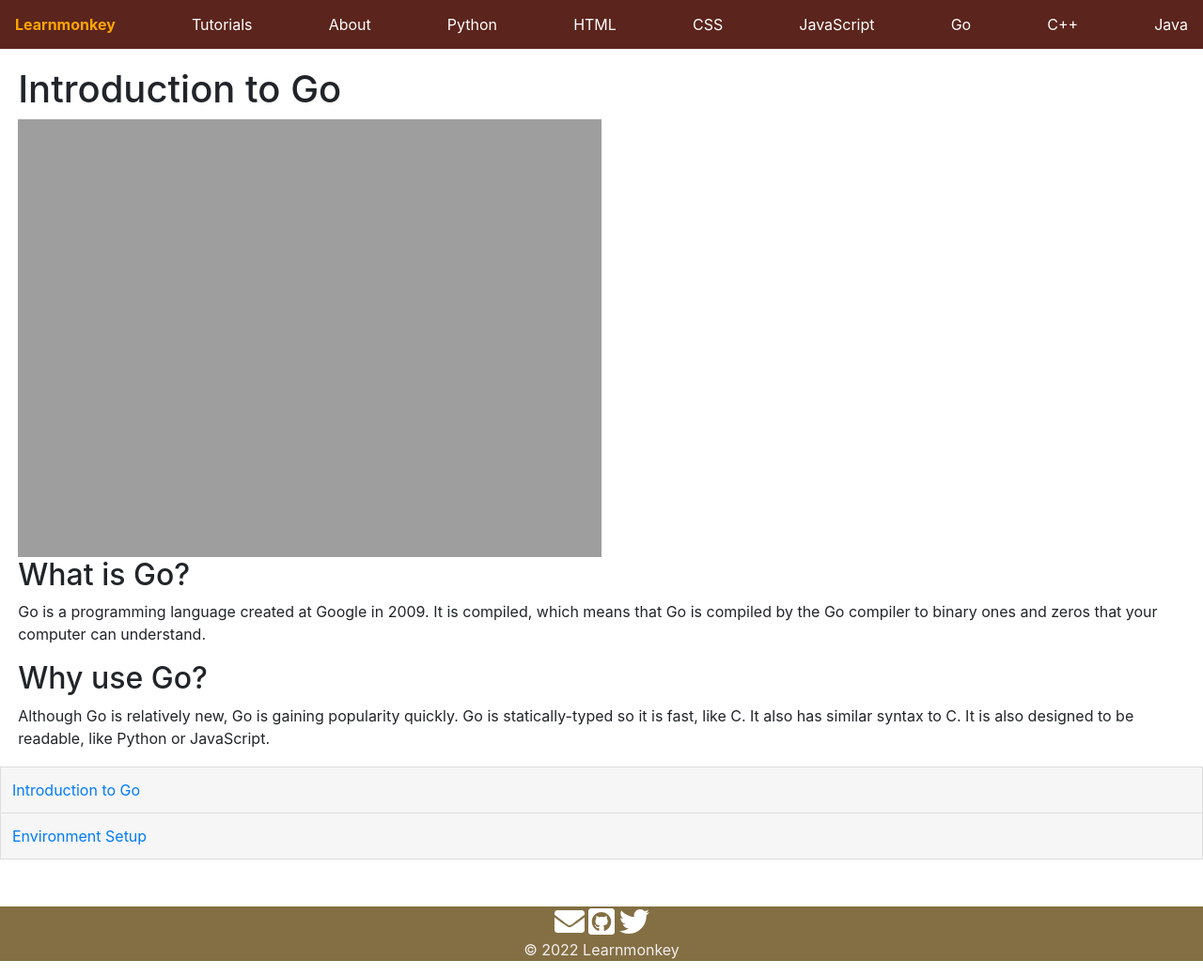
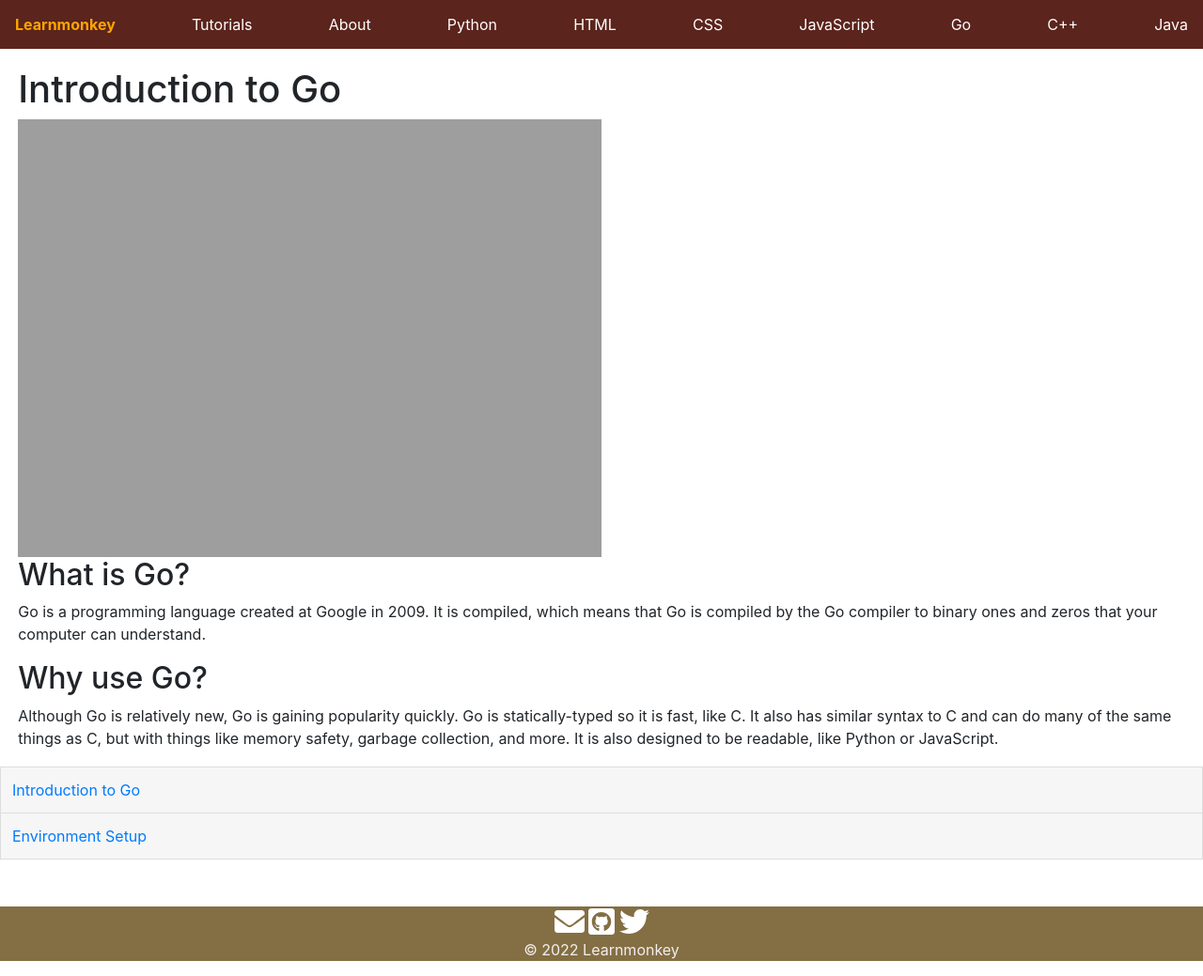
Before and after one commit to learnmonkey/learnmonkey.github.io, a Jekyll site: the page built from programming/golang/index.html, in a window 1280 px wide and 1039 px high. Shown: the whole window at 94% size. Built offline with Jekyll 4.4.1, drawn with Linux system fonts in a browser that asks for light colours.

Commit message:
add some stuff to why use go

```diff
--- a/programming/golang/index.html
+++ b/programming/golang/index.html
@@ -15,5 +15,5 @@ layout: golang
 
 <section>
 	<h2>Why use Go?</h2>
-	<p>Although Go is relatively new, Go is gaining popularity quickly. Go is statically-typed so it is fast, like C. It also has similar syntax to C. It is also designed to be readable, like Python or JavaScript.</p>
+	<p>Although Go is relatively new, Go is gaining popularity quickly. Go is statically-typed so it is fast, like C. It also has similar syntax to C and can do many of the same things as C, but with things like memory safety, garbage collection, and more. It is also designed to be readable, like Python or JavaScript.</p>
 </section>
```
